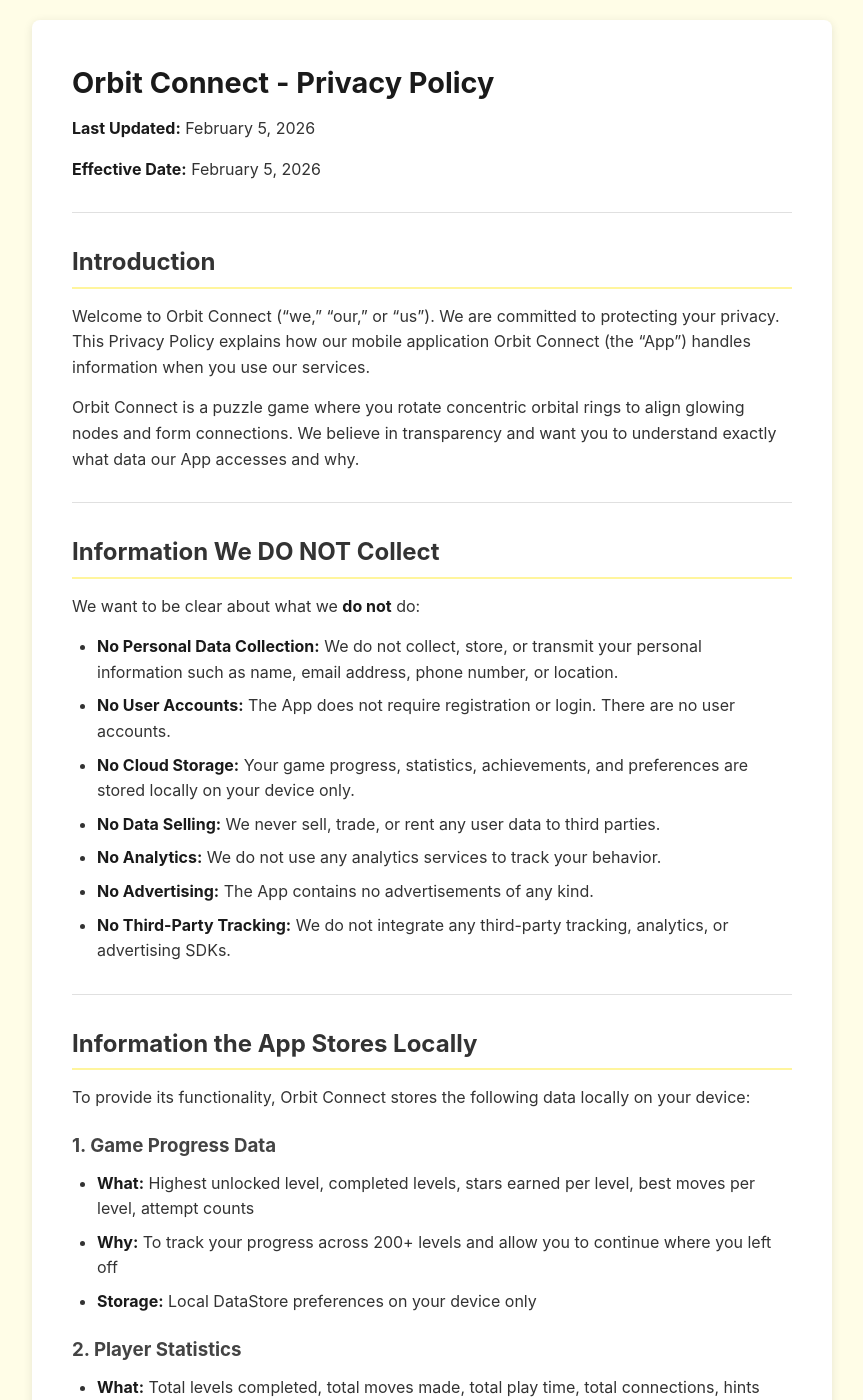
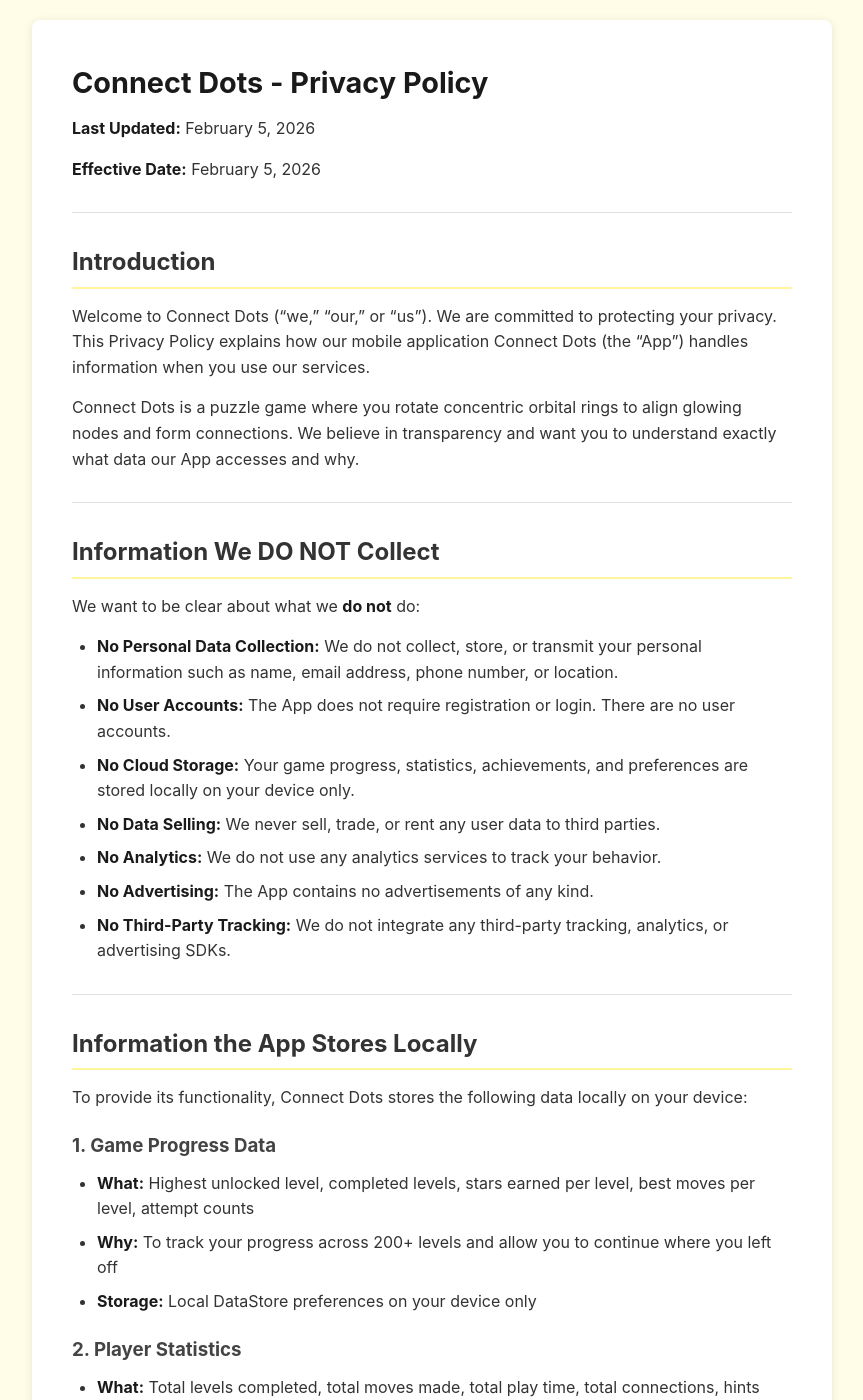
Before and after one commit to Jatin-Shihora/privacy-policy-manager, a Jekyll site: the page built from policies/connect-dots.md, in a window 1280 px wide and 1400 px high. Shown: the whole window, without its empty margins (208-1071 px from the left). Built offline with Jekyll 4.4.1, drawn with Linux system fonts in a browser that asks for light colours; some of the changed text lies outside the part shown.

Commit message:
Rename Orbit Connect to Connect Dots

```diff
--- a/policies/orbit-connect.md
+++ b/policies/connect-dots.md
@@ -1,7 +1,7 @@
 ---
 layout: default
-title: "Orbit Connect - Privacy Policy"
-permalink: /policies/orbit-connect/
+title: "Connect Dots - Privacy Policy"
+permalink: /policies/connect-dots/
 ---
 
 
@@ -13,9 +13,9 @@ permalink: /policies/orbit-connect/
 
 ## Introduction
 
-Welcome to Orbit Connect ("we," "our," or "us"). We are committed to protecting your privacy. This Privacy Policy explains how our mobile application Orbit Connect (the "App") handles information when you use our services.
+Welcome to Connect Dots ("we," "our," or "us"). We are committed to protecting your privacy. This Privacy Policy explains how our mobile application Connect Dots (the "App") handles information when you use our services.
 
-Orbit Connect is a puzzle game where you rotate concentric orbital rings to align glowing nodes and form connections. We believe in transparency and want you to understand exactly what data our App accesses and why.
+Connect Dots is a puzzle game where you rotate concentric orbital rings to align glowing nodes and form connections. We believe in transparency and want you to understand exactly what data our App accesses and why.
 
 ---
 
@@ -35,7 +35,7 @@ We want to be clear about what we **do not** do:
 
 ## Information the App Stores Locally
 
-To provide its functionality, Orbit Connect stores the following data locally on your device:
+To provide its functionality, Connect Dots stores the following data locally on your device:
 
 ### 1. Game Progress Data
 - **What:** Highest unlocked level, completed levels, stars earned per level, best moves per level, attempt counts
@@ -128,7 +128,7 @@ We do not offer cloud synchronization. Your gameplay data never leaves your devi
 ### Data Deletion
 Since all data is stored locally on your device:
 - **Uninstall:** Uninstalling the App removes all App-related data
-- **Clear Data:** You can clear App data anytime via Android Settings > Apps > Orbit Connect > Clear Data
+- **Clear Data:** You can clear App data anytime via Android Settings > Apps > Connect Dots > Clear Data
 - **Reset Progress:** You can reset all progress from within the App via Settings > Reset Progress
 - Your progress cannot be recovered once deleted
 
@@ -136,7 +136,7 @@ Since all data is stored locally on your device:
 
 ## Children's Privacy
 
-Orbit Connect is suitable for all ages.
+Connect Dots is suitable for all ages.
 
 - We do not knowingly collect any personal information from anyone, including children under 13
 - The App contains no advertisements
```
Also changed, not shown: index.md (+1 -1 lines).
